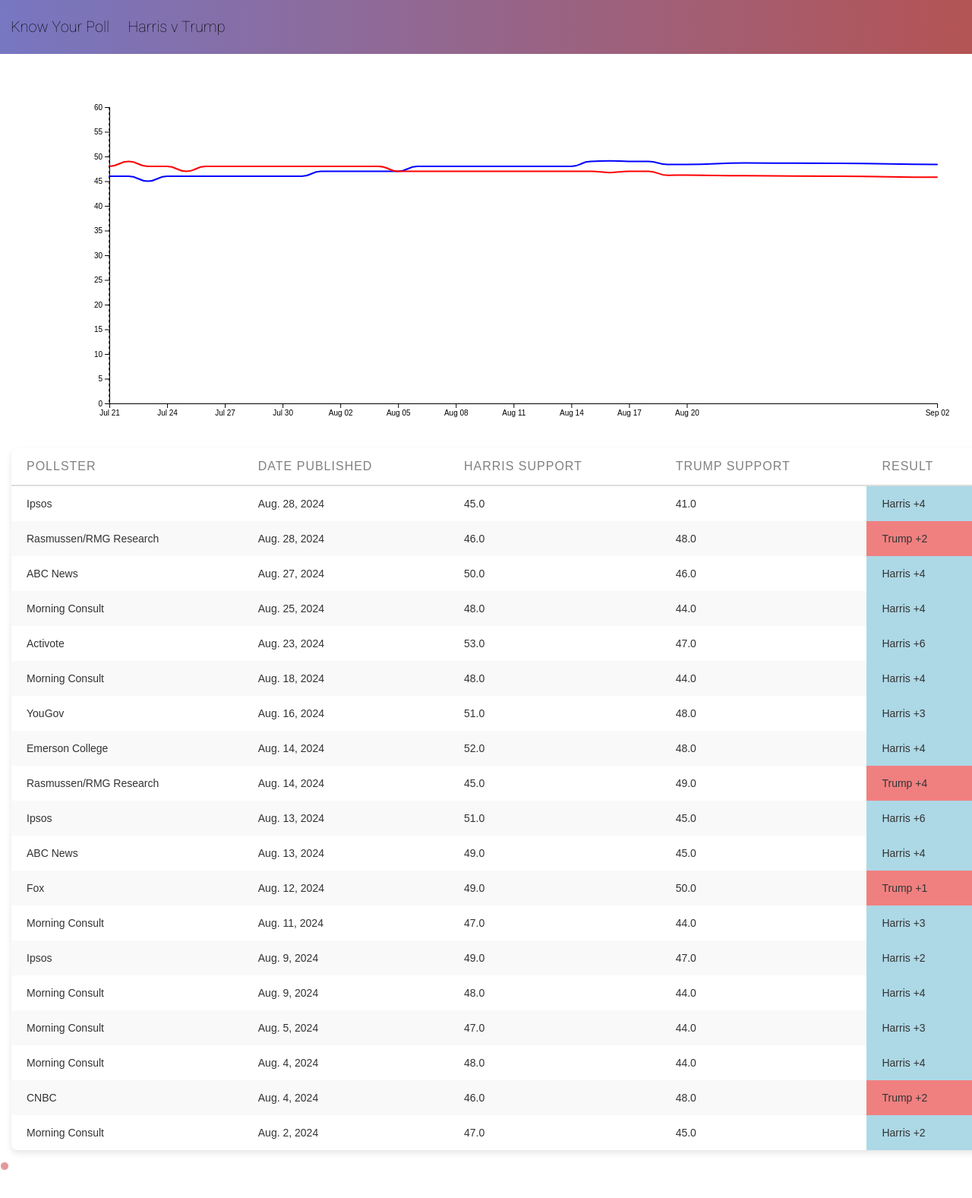
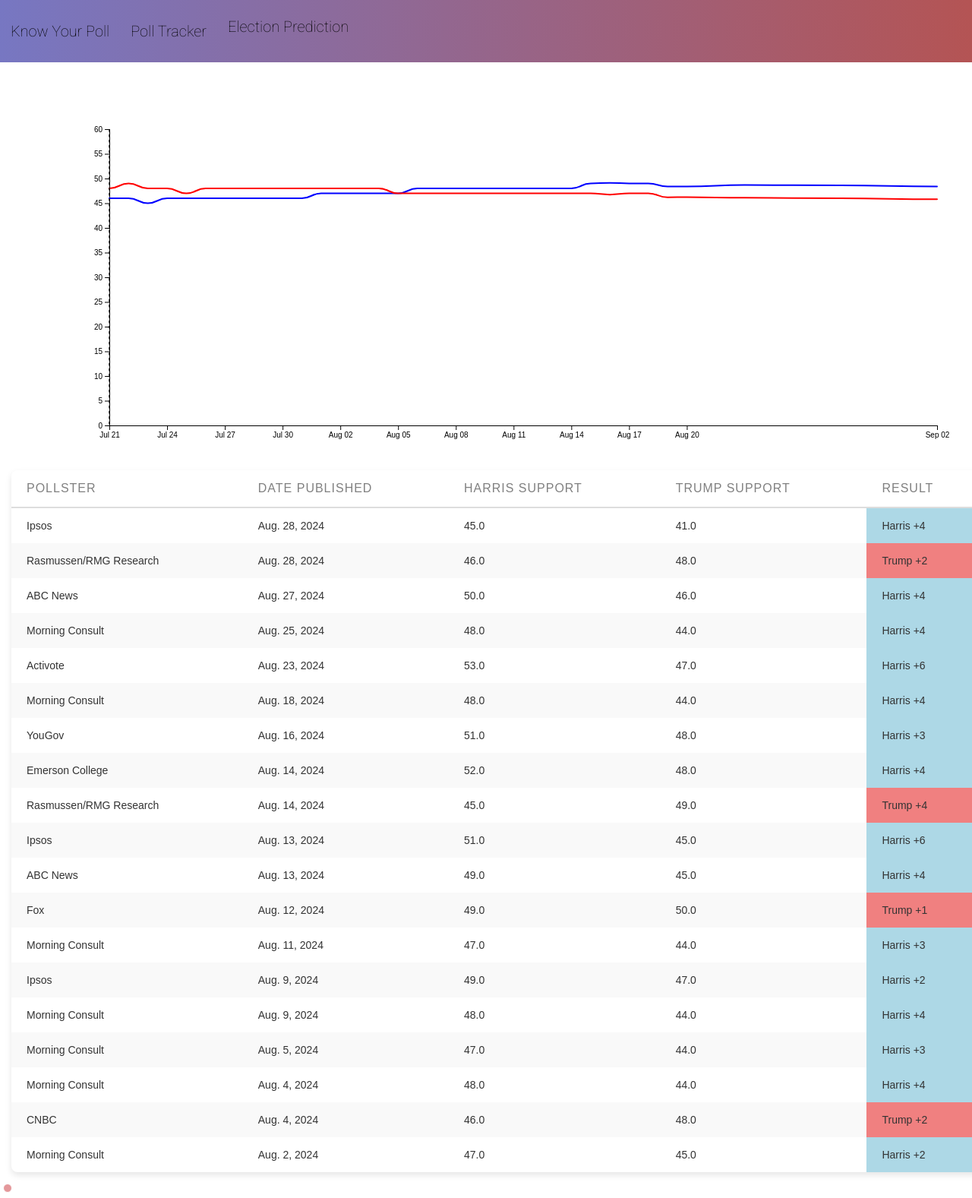
Before and after one commit to khody12/KnowYourPoll, a Django app: page / in a window 1280 px wide. Shown: the whole page at 76% size. Before the commit the page ends 1540 px from the top, so only its background shows below. Run offline with Django 4.2, Linux system fonts and the light colour scheme; data comes from the database, SQL or seed files in the repository; parts of the project's set-up code (start-up, migrations or seed data) failed here and were passed over; some web fonts are replaced.

Commit message:
everything is now connected, views and urls, context data ready, front end needs work now

```diff
--- a/election_analysis/ml_models.py
+++ b/election_analysis/ml_models.py
@@ -209,6 +209,12 @@ with torch.inference_mode():
     ])
     new_data_prediction_probs = loaded_model_0(harris_v_trump).squeeze()
     new_data_prediction = torch.round(new_data_prediction_probs)
+
+    if new_data_prediction == 0:
+        print(f"Prediction: Trump")
+    else:
+        print("Prediction: Harris")
+
 
     print(f"Prediction probability: {new_data_prediction_probs}")
     print(f"Prediction: {new_data_prediction}")
--- a/main/templates/main/election_analysis.html
+++ b/main/templates/main/election_analysis.html
@@ -1,4 +1,5 @@
 {% extends "main/base.html" %}
+{% load static %}
 {% block css_styles %}
     <link rel="stylesheet" href="{% static "main/election_analysis.css" %}">
 {% endblock %}
@@ -7,15 +8,16 @@
 
 <div class="header-container">
   <div id ="main-nav">
-      <h1><a href="{% url "home"%}" style="text-decoration:none;">Know Your Poll</a></h1>
+    <h1><a href="{% url "home" %}" style="text-decoration:none;">Know Your Poll</a></h1>
   </div>
   <div class="h2h">
-      <h1>Harris v Trump</h1>
+    <h1><a href="{% url "home" %}" style="text-decoration:none;">Poll Tracker</a></h1>
   </div>
 
   <!-- <div class="threewayrace">
     <h1><a href="{%url "threeway" %}" class="button">With Kennedy</a></h1>
   </div> -->
+
 </div>
 
 
--- a/main/templates/main/home_page.html
+++ b/main/templates/main/home_page.html
@@ -1,7 +1,9 @@
 {% extends "main/base.html" %}
 {% load static %}
 
-
+{% block title %}
+  Know Your Poll
+{% endblock %}
 {% block css_styles %}
   <link rel="stylesheet" href="{% static "main/homepage.css" %}">
 
@@ -16,7 +18,10 @@
     <h1><a href="{% url "home"%}" style="text-decoration:none;">Know Your Poll</a></h1>
   </div>
   <div class="h2h">
-    <h1>Harris v Trump</h1>
+    <h1><a href="{% url "home" %}" style="text-decoration:none;">Poll Tracker</a></h1>
+  </div>
+  <div class="h2h">
+    <h1><a href="{% url "analysis" %}" style="text-decoration:none;">Election Prediction</h1>
   </div>
 
   <!-- <div class="threewayrace">
--- a/main/urls.py
+++ b/main/urls.py
@@ -4,5 +4,6 @@ from . import views
 urlpatterns = [
     path("", views.Homepage.as_view(),name="home"),
     path("three-way-race", views.Homepage_Three_Way.as_view(),name="threeway"),
-    path("api/polling-aggregate", views.data_to_graph, name="aggregate")
+    path("api/polling-aggregate", views.data_to_graph, name="aggregate"),
+    path("election-analysis", views.election_analysis.as_view(), name="analysis")
 ]
--- a/main/views.py
+++ b/main/views.py
@@ -4,6 +4,11 @@ from . models import Poll, Poll_Aggregate
 from django.db.models import Avg
 from django.http import JsonResponse
 from datetime import date
+
+from django.views.generic import TemplateView
+
+from election_analysis.ml_models import new_data_prediction_probs, new_data_prediction
+
 
 
 # Create your views here.
@@ -76,3 +81,11 @@ class Homepage_Three_Way(ListView):
         base_query = super().get_queryset()
         data = base_query.filter(third_party_support__isnull=False).order_by("date_published")
         return data
+
+class election_analysis(TemplateView):
+    template_name = "main/election_analysis.html"
+
+    def get_context_data(self, **kwargs):
+        context = super().get_context_data(**kwargs)
+        context['probability'] = new_data_prediction_probs
+        context['winner'] = new_data_prediction
```
Lines whose indentation alone changed are shown as unchanged.
